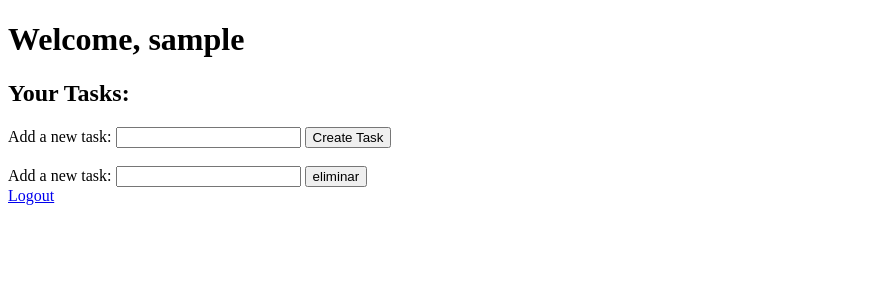
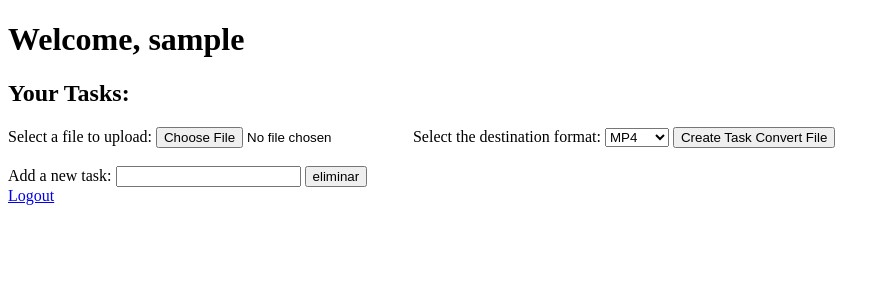
Before and after one commit to jp-hidalgo/Desarrollo-Nube, a Flask app: page /tasks in a window 1280 px wide. Shown: the top 300 px of the page, without its empty margins (0-890 px from the left). Run offline with Flask 3, Linux system fonts and the light colour scheme; the visitor is signed in with stand-in values (Sample User, id 1).

Commit message:
se agrega funcionalidad para que se descargue el archivo convertido

```diff
--- a/flaskr/app.py
+++ b/flaskr/app.py
@@ -92,7 +92,6 @@ def logout():
     session.pop('username', None)
     return redirect(url_for('home'))
 
-@jwt_required()
 @app.route('/tasks', methods=['GET', 'POST'])
 def tasks():
     if 'username' in session:
@@ -105,12 +104,80 @@ def tasks():
                 user_task_list.append(new_task)
                 user_tasks[username] = user_task_list
 
+            # Verificar si se envió un archivo en la solicitud
+            if 'file' in request.files:
+                file = request.files['file']
+
+                # Verificar si el archivo tiene un nombre válido
+                if file.filename != '':
+                    # Obtener el formato de destino seleccionado por el usuario
+                    conversion_format = request.form.get('conversion_format')
+
+                    if not conversion_format:
+                        return jsonify({'error': 'Extensión de destino no especificada'}), 400
+
+                    if not allowed_format(conversion_format):
+                        return jsonify({'error': 'Extensión de destino no permitida'}), 400
+
+                    try:
+                        username = get_jwt()['identity']
+                        user = User.query.filter_by(username=username).first()
+                        user_id = user.id if user else None
+                    except Exception as e:
+                        print(f"Error al obtener usuario del token JWT: {str(e)}")
+                        username = 'default_user'
+                        user_id = None
+
+                    # Crear el directorio de carga si no existe
+                    upload_folder = app.config['UPLOAD_FOLDER']
+                    os.makedirs(upload_folder, exist_ok=True)
+
+                    # Crear una tarea de conversión en la base de datos
+                    conversion_task = FileConversionTask(
+                        user_id=user_id,
+                        original_filename=file.filename,
+                        conversion_format=conversion_format
+                    )
+                    db.session.add(conversion_task)
+                    db.session.commit()
+
+                    filename = secure_filename(file.filename)
+                    file_path = os.path.join(upload_folder, filename)
+
+                    # Guardar el archivo cargado en el sistema de archivos
+                    file.save(file_path)
+
+                    input_path = file_path
+                    output_path = os.path.join(upload_folder, f'converted_{filename}.{conversion_format}')
+
+                    # Detectar el códec según el formato de destino
+                    if conversion_format == 'mp4':
+                        codec = 'libx264'
+                    elif conversion_format == 'webm':
+                        codec = 'libvpx'
+                    else:
+                        # Agrega lógica para otros formatos si es necesario
+                        codec = 'libx264'
+
+                    video = VideoFileClip(input_path)
+                    video.write_videofile(output_path, codec=codec)
+
+                    # Actualizar el estado de la tarea a "processed"
+                    conversion_task.status = 'processed'
+                    conversion_task.converted_filename = f'converted_{filename}.{conversion_format}'
+                    db.session.commit()
+
+                    # Agregar el ID de la tarea a la lista de tareas del usuario
+                    user_task_list.append(f'Task ID {conversion_task.id}: Convert {filename} to {conversion_format}')
+                    user_tasks[username] = user_task_list
+
+                    # Flash para mostrar un mensaje de éxito
+                    flash('Conversión exitosa', 'success')
+
+                    return redirect(url_for('tasks'))
+
         return render_template('tasks.html', username=username, tasks=user_task_list)
     return 'You are not logged in. <a href="/api/auth/login">Login</a> or <a href="/api/auth/register">Register</a>'
-
-
-
-
 
 @jwt_required()
 @app.route('/tasks/<int:id_task>', methods=['GET','POST'])
--- a/flaskr/templates/tasks.html
+++ b/flaskr/templates/tasks.html
@@ -2,10 +2,21 @@
 <html>
 <head>
     <title>Tasks</title>
-    <script src="https://code.jquery.com/jquery-3.6.0.min.js"></script>
-
 </head>
 <body>
+<!-- Agregar esta parte al inicio del archivo para mostrar mensajes flash -->
+{% with messages = get_flashed_messages(with_categories=true) %}
+{% if messages %}
+<div class="messages">
+    {% for category, message in messages %}
+    <div class="alert alert-{{ category }}">
+        {{ message }}
+    </div>
+    {% endfor %}
+</div>
+{% endif %}
+{% endwith %}
+
 <h1>Welcome, {{ username }}</h1>
 <h2>Your Tasks:</h2>
 <ul>
@@ -13,38 +24,37 @@
     <li>{{ task }}</li>
     {% endfor %}
 </ul>
-    <form method="POST">
-        <label for="new_task">Add a new task:</label>
-        <input type="text" name="new_task" required>
-        <button type="submit">Create Task</button>
+
+<!-- Formulario para cargar y convertir archivos -->
+<form method="POST" enctype="multipart/form-data">
+    <label for="file">Select a file to upload:</label>
+    <input type="file" name="file" id="file" required accept=".mp4, .webm, .avi, .mpeg, .wmv">
+
+    <label for="conversion_format">Select the destination format:</label>
+    <select name="conversion_format" id="conversion_format" required>
+        <option value="mp4">MP4</option>
+        <option value="webm">WEBM</option>
+        <option value="avi">AVI</option>
+        <option value="mpeg">MPEG</option>
+        <option value="wmv">WMV</option>
+    </select>
+
+    <button type="submit">Create Task Convert File</button>
 </form>
+
 <br/>
 <form method="POST" onsubmit="return deleteTask()">
     <label for="new_task">Add a new task:</label>
     <input type="number" name="id_task" required>
     <button type="submit" > eliminar </button>
 </form>
+
+<!-- Agregar un enlace para descargar el archivo convertido -->
+{% if converted_file %}
+<a href="{{ url_for('download_file', task_id=converted_task_id) }}" download>Download Converted File</a>
+{% endif %}
+
 <a href="/logout">Logout</a>
 
-
-    <script>
-        function deleteTask() {
-            var id_task = document.querySelector('input[name="id_task"]').value;
-            // Realizamos una solicitud DELETE utilizando AJAX
-            $.ajax({
-                url: '/tasks/'+ id_task, // Aquí proporciona la URL del servidor para eliminar la tarea con ID 1.
-                type: 'DELETE',
-                success: function(data) {
-                    // Manejamos la respuesta exitosa del servidor
-                    alert('Tarea eliminada correctamente');
-                    // Puedes realizar otras acciones aquí, como actualizar la interfaz de usuario.
-                },
-                error: function(error) {
-                    // Manejamos cualquier error que pueda ocurrir
-                    alert('Error al eliminar la tarea: ' + error.responseText);
-                }
-            });
-        }
-    </script>
 </body>
 </html>
```
Also changed, not shown: 1 other file. Lines whose indentation alone changed are shown as unchanged.
